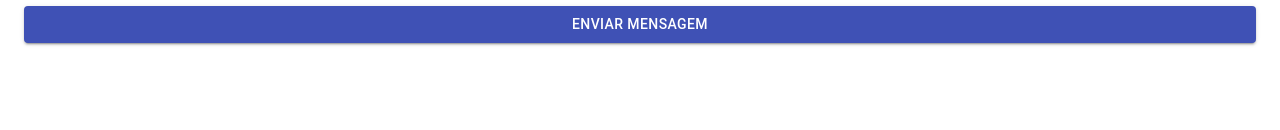
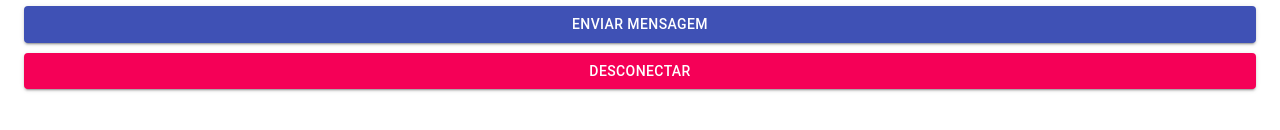
Before and after one commit to LeonardoScalabrini/chat-frontend, a React (Create React App) app: page /1 in a window 1280 px wide. Shown: the part 546-676 px from the top of the page. Built offline with nearby package versions, Linux system fonts and the light colour scheme; no server answers.

Commit message:
Implementado desconectar

```diff
--- a/src/components/Chat/index.js
+++ b/src/components/Chat/index.js
@@ -6,6 +6,7 @@ import { messages } from '../../store/selectors'
 import { configureSocket, readMessage } from '../../socket'
 import { receiveMessage, listMessages } from '../../store/actions'
 import './style.css'
+import Disconnect from '../Disconnect'
 
 const Chat = (props) => {
   const param = props.match.params.chat
@@ -15,7 +16,7 @@ const Chat = (props) => {
     listMessages(param)
     configureSocket(param)
     readMessage(param, (data) => {
-      receiveMessage(data.message)
+      receiveMessage(data)
     })
   }, [param, receiveMessage, listMessages])
   return (
@@ -24,12 +25,13 @@ const Chat = (props) => {
         {props.messages.map((item) => {
            return (
              <p key={item.id}>
-               {item.value}
+               {item.message}
              </p>
            )
          })}
       </div>
       <SendMessage chat={param} />
+      <Disconnect />
     </Container>
   )
 }
--- a/src/components/Chat/style.css
+++ b/src/components/Chat/style.css
@@ -2,4 +2,5 @@
     padding: 20px;
     background-color: #f5f5f5;
     height: 400px;
+    overflow: scroll;
   }
--- /dev/null
+++ b/src/components/Disconnect/index.js
@@ -0,0 +1,23 @@
+import React, { Component } from 'react'
+import Button from '@material-ui/core/Button'
+import './style.css'
+import { Link } from 'react-router-dom'
+
+class Disconnect extends Component {
+
+  render () {
+    return (
+      <div className='disconnect'>
+        <Button
+          component={Link} to='/'
+          fullWidth
+          variant='contained'
+          color='secondary'>
+          Desconectar
+        </Button>
+      </div>
+    )
+  }
+}
+
+export default Disconnect
--- /dev/null
+++ b/src/components/Disconnect/style.css
@@ -0,0 +1,3 @@
+.disconnect {
+    padding-top: 10px;
+  }
--- a/src/components/SendMessage/index.js
+++ b/src/components/SendMessage/index.js
@@ -18,9 +18,12 @@ class SendMessage extends Component {
 
   messageHandler () {
     let message = this.messageInput.value
-    var messageRequest = { chat: this.state.chat, message: message }
-    this.props.sendMessageHandler(this.state.chat, messageRequest)
-    this.setState({ message: '' })
+
+    if (message) {
+      var messageRequest = { chat: this.state.chat, message: message }
+      this.props.sendMessageHandler(this.state.chat, messageRequest)
+      this.setState({ message: '' })
+    }
   }
 
   render () {
@@ -33,6 +36,7 @@ class SendMessage extends Component {
           margin='normal'
           label='Mensagem'
           name='message'
+          inputProps={{ maxLength: 255 }}
           value={this.state.message}
           onChange={event => {
                       const { value } = event.target
--- a/src/store/reducers/reducer.js
+++ b/src/store/reducers/reducer.js
@@ -7,7 +7,7 @@ const initialState = {
 export default function reducer (state = initialState , action) {
   switch (action.type) {
     case RECEIVE_MESSAGE: {
-      const doc = { id: Math.random(), value: action.payload }
+      const doc = { id: action.payload.id, message: action.payload.message }
       state = {...state, messages: [...state.messages, doc] }
       return state
     }
```
